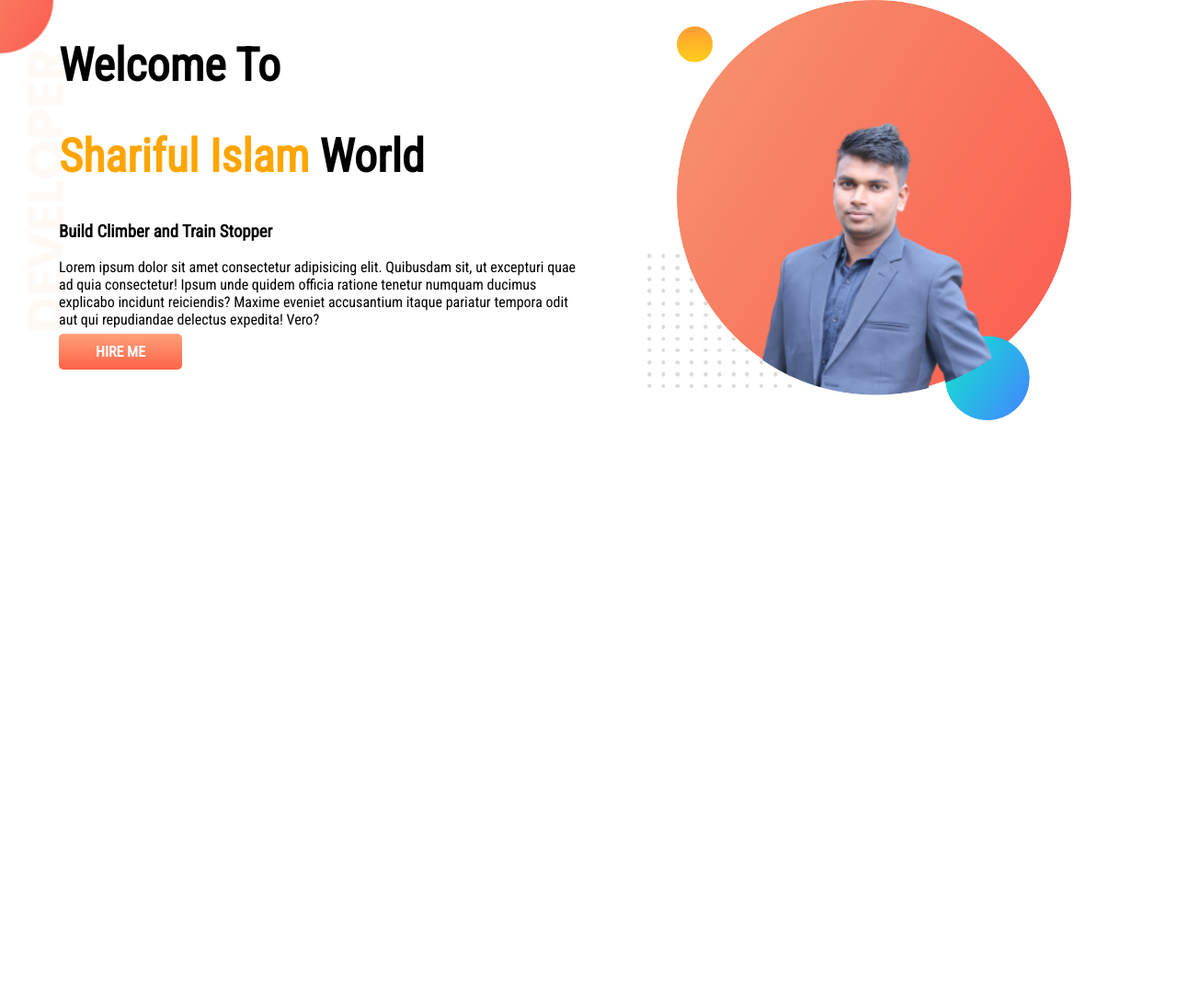
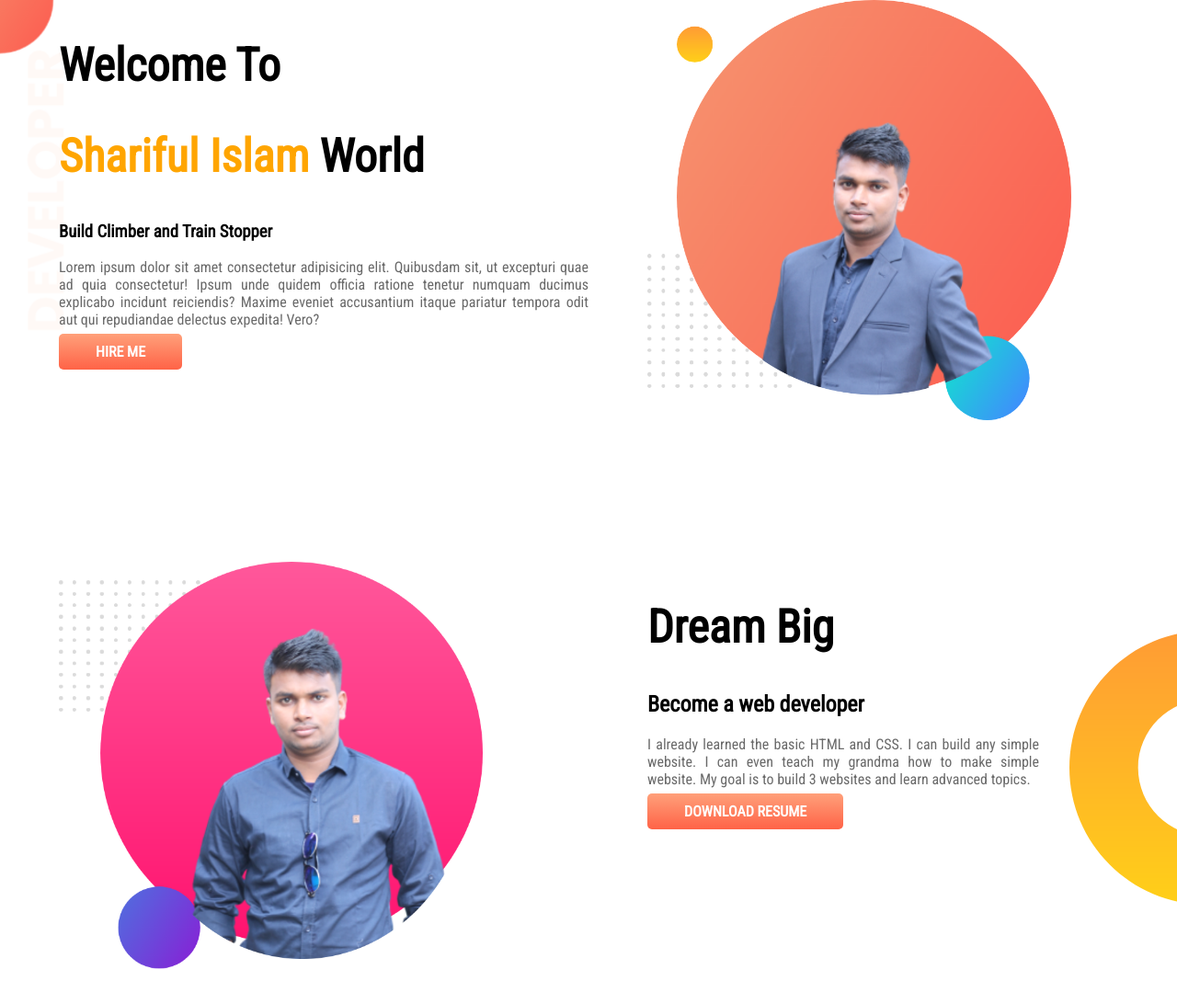
Before and after one commit to shaarifulislaam/developer-portfolio, a plain HTML site: page index.html in a window 1280 px wide. Shown: the whole page at 92% size. Before the commit the page ends 800 px from the top, so only its background shows below. Drawn offline with Linux system fonts and the light colour scheme.

Commit message:
dream added

```diff
--- a/index.html
+++ b/index.html
@@ -25,6 +25,16 @@
         </div>
       </section>
 
-
+      <section class="dream-big">
+          <div class="half-width">
+              <img src="images/my-bg2 (3).png" alt="" srcset="">
+          </div>
+          <div class="half-width">
+              <h1>Dream Big</h1>
+              <h2>Become a web developer</h2>
+              <p class="padding-use">I already learned the basic HTML and CSS. I can build any simple website. I can even teach my grandma how to make simple website. My goal is to build 3 websites and learn advanced topics.</p>
+              <a class="link-button" target="_blank" href="https://www.linkedin.com/in/shaarifulislaam/">DOWNLOAD RESUME</a>
+          </div>
+      </section>
 </body>
 </html>
--- a/style.css
+++ b/style.css
@@ -9,18 +9,15 @@ h1{
 .header-title{
     color: orange;
 }
-img{
-    display: inline;
+
+p{
+    color: dimgray;
+    text-align: justify;
 }
-p{
-    display: block;
-    margin-block-start: 1em;
-    margin-block-end: 1em;
-    margin-inline-start: 0px;
-    margin-inline-end: 0px;
-}
+
 section{
     display: flex;
+    margin-bottom: 150px;
 }
 .half-width{
     width: 50%;
@@ -42,3 +39,13 @@ section{
     background-image: url(images/top-banner.png);
     background-repeat: no-repeat;
 }
+
+.dream-big{
+    background-image: url(images/dream-bg.png);
+    background-repeat: no-repeat;
+    background-position: right;
+}
+.padding-use{
+    padding-right: 150px;
+    text-align: justify;
+}
```
